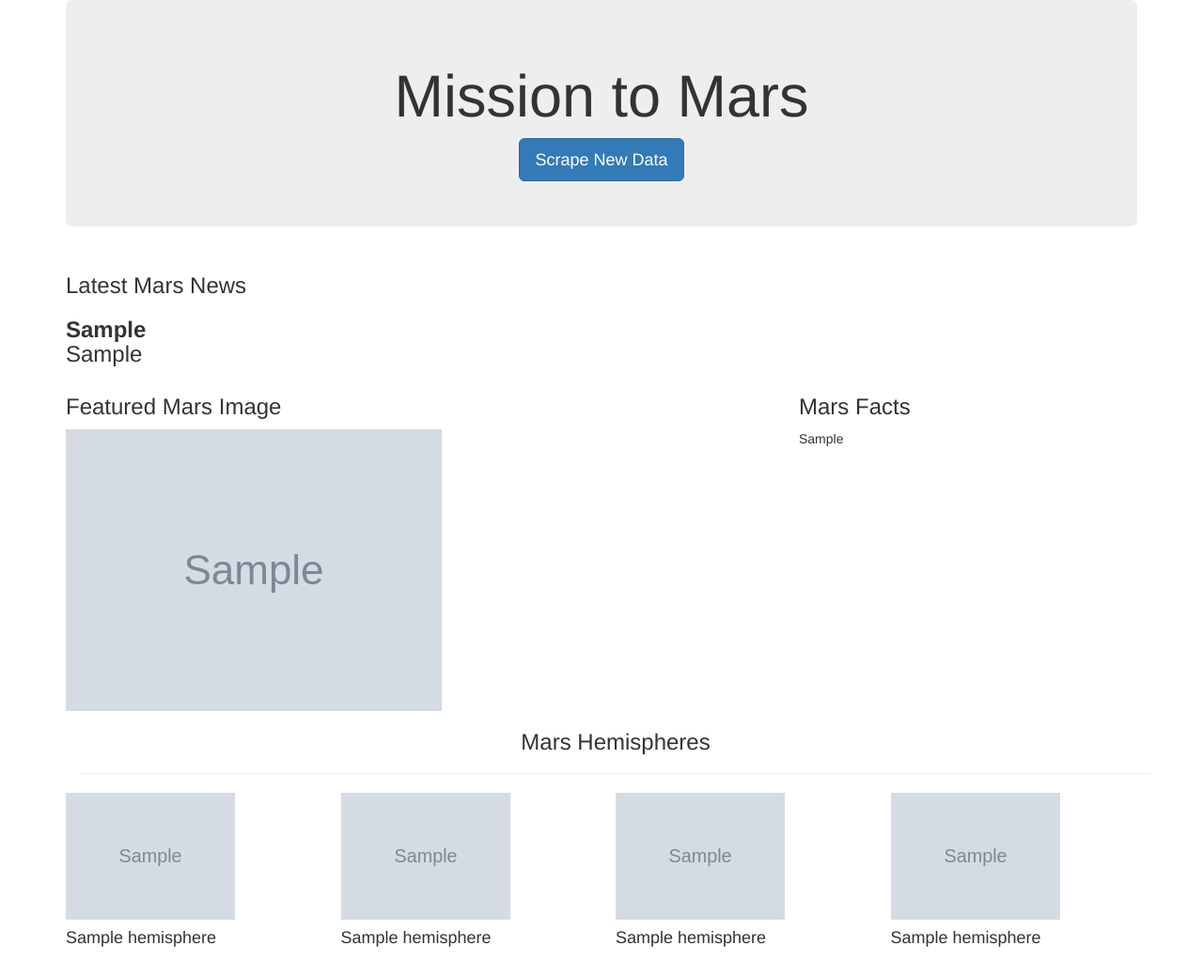
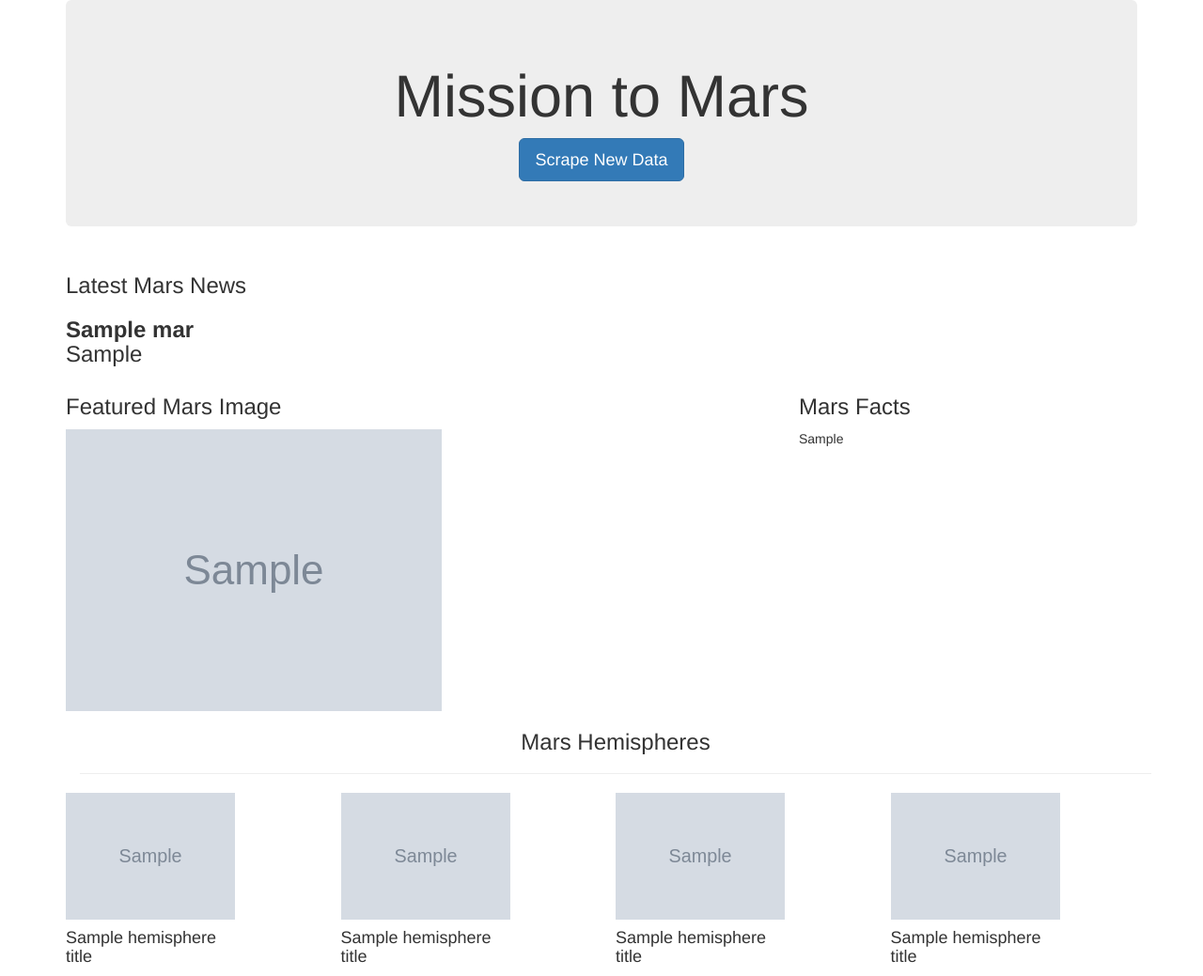
Before and after one commit to syd-cavs/web-scraping-challenge, a Flask app: template Mission_to_Mars/templates/index.html in a window 1280 px wide. Shown: the whole page at 94% size. Before the commit the page ends 1008 px from the top, so only its background shows below. Run offline with Flask 2, Linux system fonts and the light colour scheme; the template is opened without the code that fills it: most values are stand-ins (such as "Sample title", 1, 10 or a date in 2020); grey boxes marked "Sample" are stand-in pictures; some libraries are stand-ins or nearby versions.

Commit message:
any updates

```diff
--- a/Mission_to_Mars/app.py
+++ b/Mission_to_Mars/app.py
@@ -5,19 +5,16 @@ import scrape_mars
 app = Flask(__name__)
 
 mongo = PyMongo(app, uri="mongodb://localhost:27017/Mars_DB")
-db = mongo.db
 
 @app.route("/")
 def home():
     mars = mongo.db.mars.find_one()
-    app.logger.info(mars)
-    return render_template("index.html", mars=mars)
+    return render_template("index.html", mars_data=mars)
 
 @app.route("/scrape")
 def scrape():
-    mars_data = scrape_mars.scrape()
-    app.logger.info(mars_data)
-    db.mars_data.update({}, mars_data, upsert=True)
+    mars_info = scrape_mars.scrape()
+    mongo.db.mars.update({}, mars_info, upsert=True)
 
     return redirect("/")
 
--- a/Mission_to_Mars/templates/index.html
+++ b/Mission_to_Mars/templates/index.html
@@ -19,20 +19,20 @@
 
   <div class = "container">
     <h3> Latest Mars News <h3>
-    <strong>{{mars_data.news_cleaned}}</strong>
-    <p>{{mars_data.news_p_cleaned}}</p>
+    <strong>{{ mars_data.news_title }}</strong>
+    <p>{{ mars_data.news_p }}</p>
   </div>
 
   <div class = "container">
     <div class = "row">
         <div class = "col-md-8">
             <h3> Featured Mars Image </h3>
-            <img src="{{mars_data.image_url}}" class="img-responsive" alt="Featured Image">
+            <img src="{{ mars_data.image_url }}" class="img-responsive" alt="Featured Image">
         </div>
 
         <div class = "col-md-4">
             <h3> Mars Facts </h3>
-            <table class="table-sm">{{ mars_info.html_table | safe}}</table>
+            <table class="table-sm">{{ mars_info.html_table | safe }}</table>
         </div>
     </div>
   </div>
@@ -45,36 +45,36 @@
     <div class = "row">
         <div class = "col-md-3">
             <div class="card" style="width: 18rem;">
-                <img src="{{mars_data.hemsiphere[0]['img_url']}}" class="img-responsive" alt={{ mars_data.hemisphere[0]["title"]}}>
+                <img src="{{ mars_data.hemsiphere[0]['img_url'] | safe }}" class="img-responsive" alt={{ mars_data.hemisphere[0]["title"]}}>
                 <div class="card-body">
-                    <h4 class="card-title">{{ mars_data.hemisphere[0]["title"]}}</h4>
+                    <h4 class="card-title">{{ mars_data.hemisphere_title[0] }}</h4>
                 </div>
             </div>
         </div>
 
         <div class = "col-md-3">
             <div class="card" style="width: 18rem;">
-                <img src="{{mars_data.hemsiphere[1]['img_url']}}" class="img-responsive" alt={{ mars_data.hemisphere[1]["title"]}}>
+                <img src="{{ mars_data.hemsiphere_images[1] | safe }}" class="img-responsive" alt={{ mars_data.hemisphere[1]["title"]}}>
                 <div class="card-body">
-                    <h4 class="card-title">{{ mars_data.hemisphere[1]["title"]}}</h4>
+                    <h4 class="card-title">{{ mars_data.hemisphere_title[1] }}</h4>
                 </div>
             </div>
         </div>
 
         <div class = "col-md-3">
             <div class="card" style="width: 18rem;">
-                <img src="{{mars_data.hemsiphere[2]['img_url']}}" class="img-responsive" alt={{ mars_data.hemisphere[2]["title"]}}>
+                <img src="{{ mars_data.hemsiphere_images[2] | safe }}" class="img-responsive" alt={{ mars_data.hemisphere[2]["title"]}}>
                 <div class="card-body">
-                    <h4 class="card-title">{{ mars_data.hemisphere[2]["title"]}}</h4>
+                    <h4 class="card-title">{{ mars_data.hemisphere_title[2] }}</h4>
                 </div>
             </div>
         </div>
 
         <div class = "col-md-3">
             <div class="card" style="width: 18rem;">
-                <img src="{{mars_data.hemsiphere[3]['img_url']}}" class="img-responsive" alt={{ mars_data.hemisphere[3]["title"]}}>
+                <img src="{{ mars_data.hemsiphere_images[3] }}" class="img-responsive" alt={{ mars_data.hemisphere[3]["title"] }}>
                 <div class="card-body">
-                    <h4 class="card-title">{{ mars_data.hemisphere[3]["title"]}}</h4>
+                    <h4 class="card-title">{{ mars_data.hemisphere_title[3] }}</h4>
                 </div>
             </div>
         </div>
```
Also changed, not shown: Mission_to_Mars/scrape_mars.py (+10 -9 lines), 1 other file.
